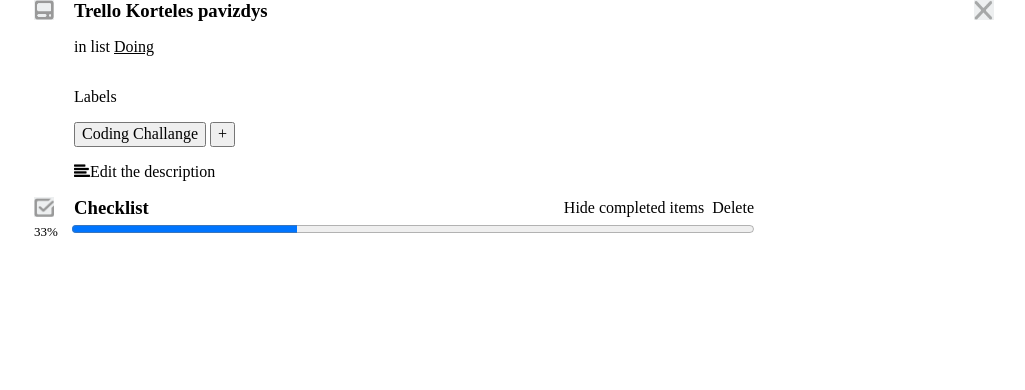
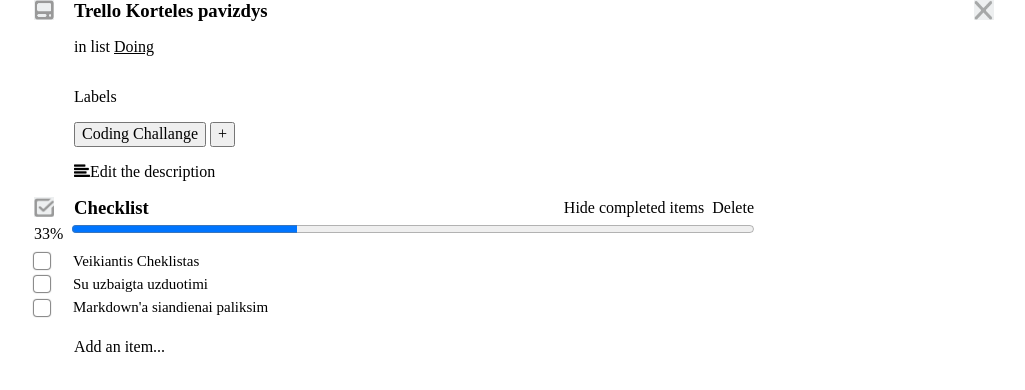
Before and after one commit to abe-source/Trello-card, a website: page public/index.html in a window 1280 px wide. Shown: the whole page, without its empty margins (126-1151 px from the left). Drawn offline with nearby package versions, Linux system fonts and the light colour scheme.

Commit message:
initial commit

```diff
--- a/public/css/styles.css
+++ b/public/css/styles.css
@@ -28,6 +28,10 @@
 	max-width: 75%;
 }
 
+.labels,
+.add-item {
+	margin-left: 40px;
+}
 
 /********* HEADER STYLES ************/
 
@@ -41,9 +45,8 @@
 
 
 /********* LABELS STYLES ************/
-.labels {
-	margin-left: 40px;
-}
+
+
 
 
 
@@ -56,6 +59,7 @@
 
 
 /*** PROGRESS BAR ***/
+
 .progress-label {
 	margin-top: 4px;
 }
@@ -64,132 +68,44 @@
 	width: 100%;
 }
 
-/*
-progress[value] {
-	-webkit-appearance: none;
-	appearance: none;
-	width: 100%;
-	height: 20px;
+/*** CHECKBOX LIST ***/
+.checkbox {
+	margin-top: 8px;
 }
 
-progress[value]::-webkit-progress-bar {
-	backgroud-color: #eee;
-	border-radius: 2px;
-	box-shadow: 0 2px 5px rgba(0, 0, 0, 0.25);
+.checkbox > input[type=checkbox] {
+	display: none;
 }
 
-progress[value]::-webkit-progress-value {
-	border-radius: 2px;
-	background-size: 2px, 4px, 100% 100%;
-}
-*/
-
-
-
-
-
-
-
-
-
-
-
-
-
-
-
-
-/******CHECKLIST METER *****************/
-/*.meter-outer {
-	width: 100%;
-	overflow: hidden;
-}
-
-.meter-percent {
-	width: 4%;
-	float: left;
-}
-
-.meter {
-	height: 10px;
-	position: relative;
-	background: #F8F9F9;
-	border-radius:25px;
-	padding: 25;
-	margin-left: 50px;
-}
-
-.meter > span {
-	display: block;
-	height: 100%;
-	border-top-right-radius: 8px;
-	border-bottom-right-radius: 8px;
-	border-top-left-radius: 20px;
-	border-bottom-left-radius: 20px;
-	background-color: #F8F9F9;
-	background-image: linear-gradient(
-           center bottom,
-           rgb(43,194,83) 37%,
-           rgb(84,240,84) 69%
-		);
-	box-shadow:
-		inset 0 2px 9px rgba(255,255,255,0.3),
-		inset 0 -2px 6px rgba(0,0,0,0.4);
-	;
-	position: relative;
-	overflow: hidden;
-}*/
-
-.blue > span {
-	background-position: #0079BF;
-	background-image: linear-gradient(to bottom, #0079BF, #0079BF);
-}
-
-/****** CheckBox list  *******/
-
-input[type="checkbox"] {
-	display:none;
-}
-
-label {
+.checkbox > label {
 	display: inline-block;
 	cursor: pointer;
 	position: relative;
-	font-size: 13px;
-
+	padding-left: 39px;
+	margin-right: 15px;
+	margin-bottom: 5px;
+	font-size: 15px;
 }
 
-.checkbox label:before {
-	content: "";
+.checkbox > label:before {
+	content: " ";
 	display: inline-block;
-	width: 28px;
-	height: 28px;
-	margin-right: 10px;
-	background-color: #f6f6f6;
+	width: 16px;
+	height: 16px;
+	position: absolute;
+	left: 0;
+	bottom: 1px;
 	border-radius: 3px;
-
+	background-color: #fff;
+	box-shadow: 0px 0px 1px 1px rgba(0, 0, 0, .5);
 }
 
-
-input[type=checkbox]:checked + label:before {
+.checkbox > input[type=checkbox]:checked + label:before {
 	content: "\2713";
-	text-shadow: 1px 1px 1px rgba(0,0,0 .2);
-	font-size: 14px; //confirmed inherited from body
-	color: #f3f3f3f3;
+	text-shadow: 1px 1px 1px rgba(0,0,0,.2);
+	background-color: #edeff0;
+	font-size: 15px;
+	color: #999;
 	text-align: center;
 	line-height: 15px;
 }
-
-/*input[type="checkbox"] + label span {
-	display: inline-block;
-	width: 19px;
-	height: 19px;
-	background: url(../img/check_radio_sheet.png) left top no-repeat;
-	margin: -1px 30px 0 0;
-	vertical-align: middle;
-	cursor: pointer;
-}
-
-input[type="checkbox"]:checked + label span {
-	background: url(../img/check_radio_sheet.png) -19px top no-repeat;
-}*/
--- a/public/index.html
+++ b/public/index.html
@@ -44,8 +44,18 @@
 				<label for="progress-bar" class="fixed progress-label">33%</label>
 				<progress value="33" max="100" id="progress-bar" class="flex-item"></progress>
 			</div> <!-- END OF METER -->
-			<div class="check-list">
-
+			<div class="checkbox">
+				<input id="check1" type="checkbox" name="check" value="check1">
+				<label for="check1">Veikiantis Cheklistas</label>
+				<br>
+				<input id="check2" type="checkbox" name="check" value="check2">
+				<label for="check2">Su uzbaigta uzduotimi</label>
+				<br>
+				<input id="check3" type="checkbox" name="check" value="check3">
+				<label for="check3">Markdown'a siandienai paliksim</label>
+			</div> <!-- END OF CHECKBOX -->
+			<div class="add-item">
+				<p>Add an item...</p>
 			</div>
 		</section> <!-- END OF SECTION CHECKLIST -->
 	</div> <!-- END OF WRAPPER LEFT -->
```
